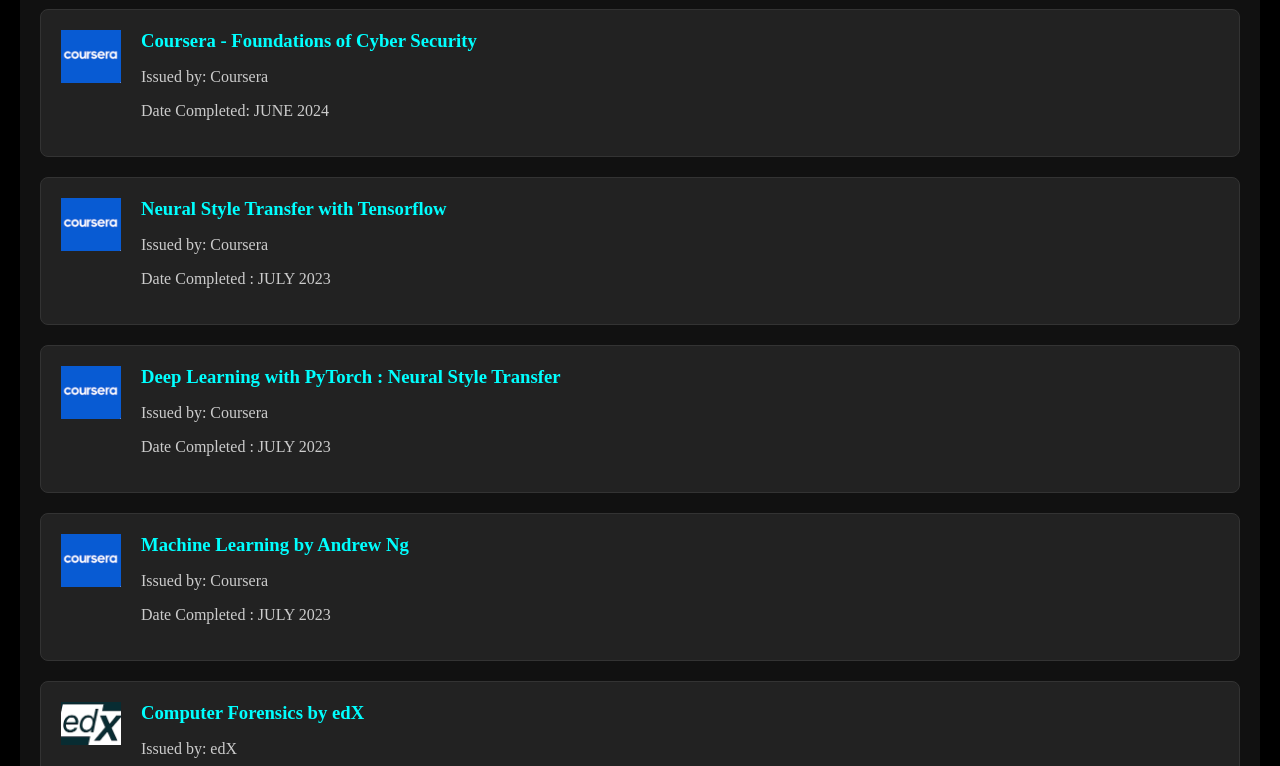
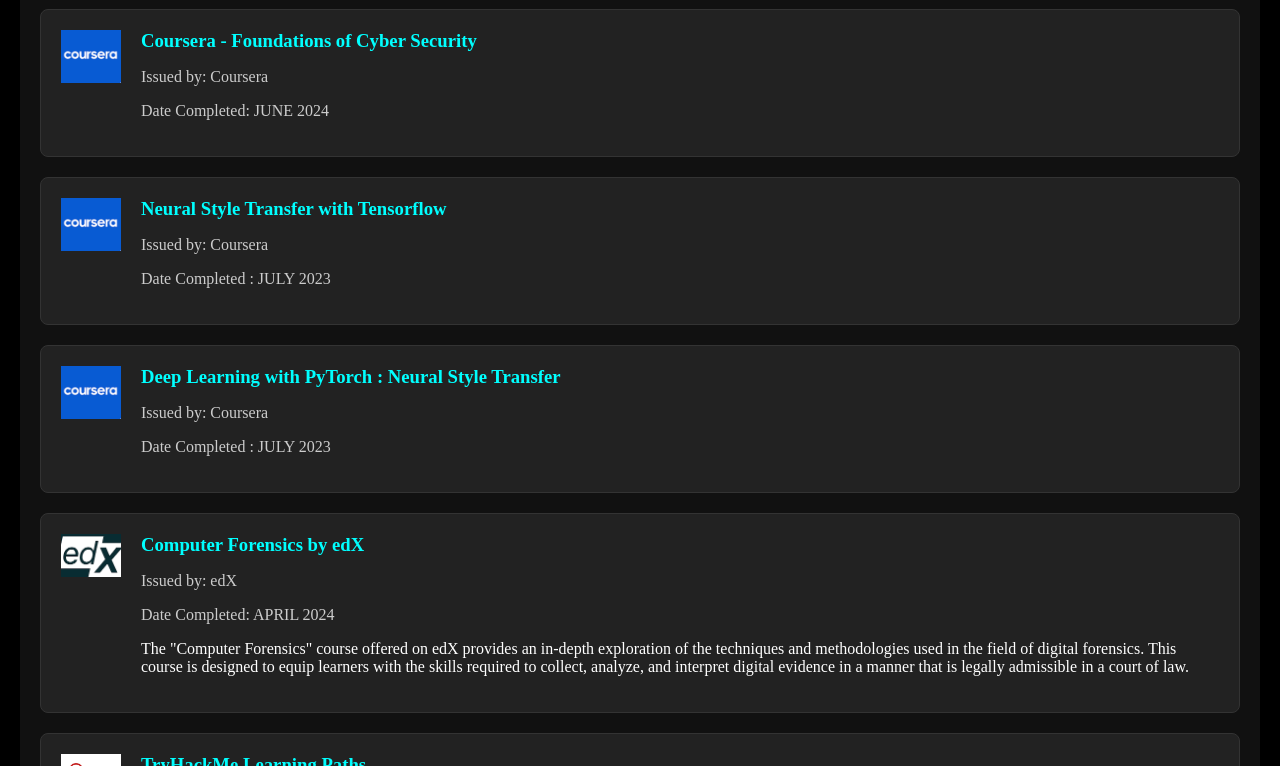
Before and after one commit to Aswini-5/Portfolio, a plain HTML site: page certifications.html in a window 1280 px wide. Shown: the part 186-952 px from the top of the page. Drawn offline with Linux system fonts and the light colour scheme; a web font is replaced by a local one.

Commit message:
Update certifications.html

```diff
--- a/certifications.html
+++ b/certifications.html
@@ -150,16 +150,6 @@
             </div>
             <div class="certification-item">
                 <div class="certification-icon">
-                    <img src="photo/Screenshot 2024-08-17 200254.png" alt="Certification Icon">
-                </div>
-                <div class="certification-details">
-                    <h3>Machine Learning by Andrew Ng</h3>
-                    <p class="issuer">Issued by: Coursera</p>
-                    <p class="date">Date Completed : JULY 2023</p>
-                </div>
-            </div>
-            <div class="certification-item">
-                <div class="certification-icon">
                     <img src="photo/e.png">
                 </div>
                 <div class="certification-details">
```
